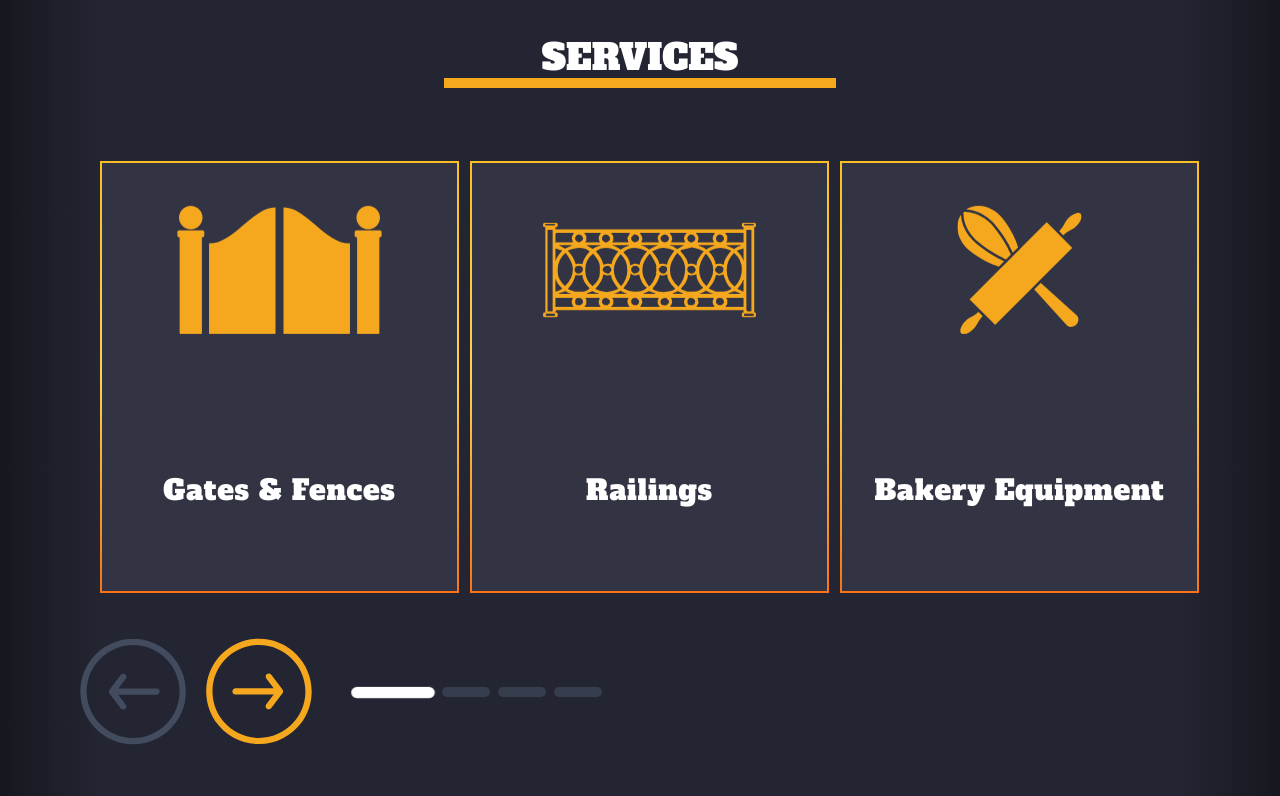
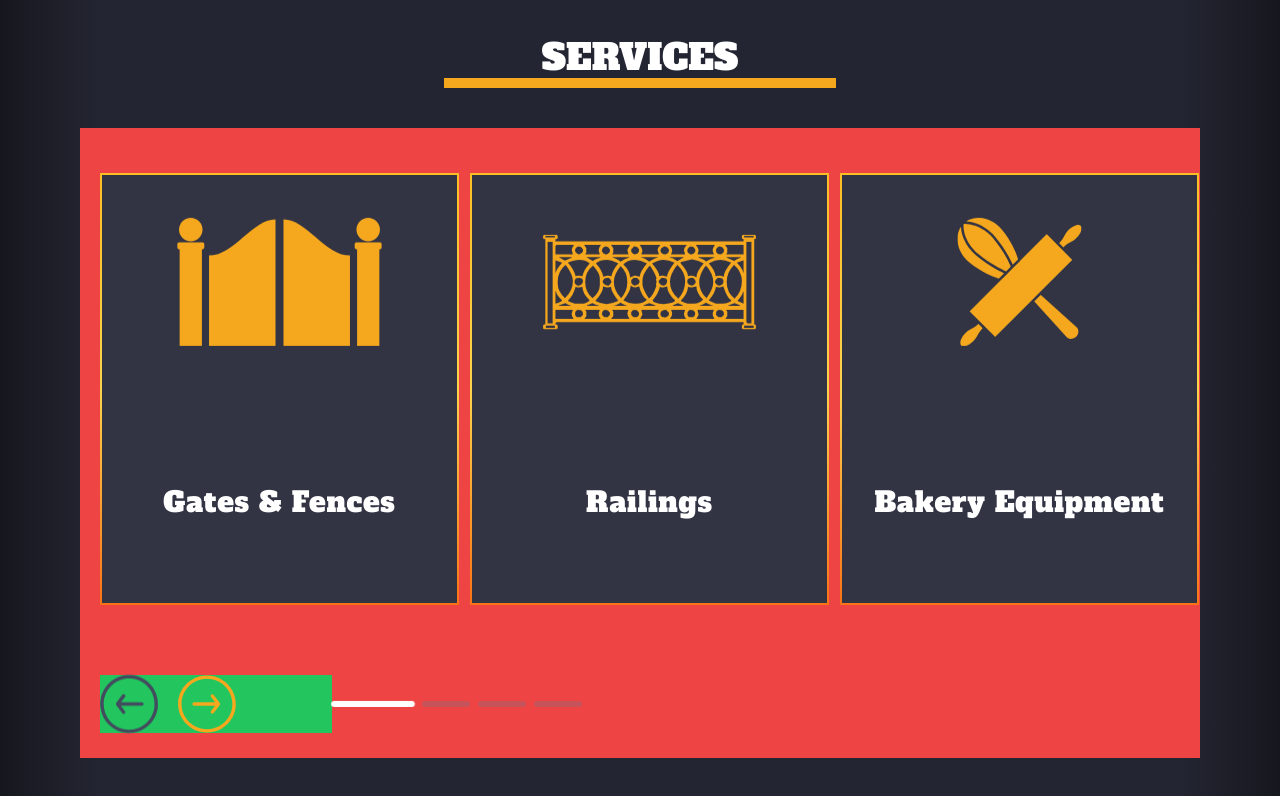
Before and after one commit to Magnum0310/stainless, a React (Vite) app: page / in a window 1280 px wide. Shown: the part 802-1598 px from the top of the page. Built offline with nearby package versions, Linux system fonts and the light colour scheme; a web font is replaced by a local one.

Commit message:
Small changes on the arrow images under Serives Pages

```diff
--- a/src/components/ChooseUsPage.jsx
+++ b/src/components/ChooseUsPage.jsx
@@ -63,7 +63,7 @@ const ChooseUsPage = () => {
       <div className="relative h-full w-full">
         {/* TRIANGLE */}
         <motion.div
-          className="absolute bottom-72 right-[45%] z-10 h-full w-full max-xl:right-[55%] max-xl:bg-bgPrimary max-xl:opacity-75"
+          className="absolute bottom-72 right-[45%] z-10 h-full w-full max-xl:right-[45%] max-xl:bg-bgPrimary max-xl:opacity-75"
           style={{
             backgroundImage: `url(${Triangle})`,
             backgroundSize: "cover",
@@ -90,7 +90,7 @@ const ChooseUsPage = () => {
           variants={bgVariants}
           initial="initial"
           animate="animate"
-          className="absolute top-0 z-20 flex h-full w-[70%] flex-col justify-center gap-5 px-14 max-xl:w-[75%] max-xl:gap-3 "
+          className="absolute top-0 z-20 flex h-full w-[70%] flex-col justify-center gap-5 px-14 max-xl:w-[85%] max-xl:gap-3 max-md:w-full "
         >
           <motion.p
             variants={paraVariants}
--- a/src/components/LandingPage.jsx
+++ b/src/components/LandingPage.jsx
@@ -96,7 +96,6 @@ const LandingPage = () => {
               <motion.p
                 variants={textVariants}
                 className="max font-Alfa text-8xl tracking-wider text-white max-xl:text-7xl max-xl:text-blue-500 max-lg:text-6xl max-lg:text-green-500 max-md:text-8xl max-md:text-orange-500 max-sm:text-6xl max-sm:text-red-500"
-                // className="max font-Alfa text-8xl tracking-wider text-white max-xl:text-7xl max-xl:text-blue-500 max-lg:text-6xl max-lg:text-green-500 max-md:text-8xl max-md:text-orange-500 max-sm:text-6xl max-sm:text-red-500"
               >
                 Aries{" "}
               </motion.p>
@@ -120,10 +119,6 @@ const LandingPage = () => {
         <div className="pointer-events-none absolute bottom-0 left-0 top-0  w-[10vw] max-w-[100px] bg-gradient-to-r from-neutral-950/50 to-neutral-950/0" />
         <div className="pointer-events-none absolute bottom-0 right-0 top-0  w-[10vw] max-w-[100px] bg-gradient-to-l from-neutral-950/50 to-neutral-950/0" />
         <div className="pointer-events-none absolute bottom-0 top-0 -z-10 w-full bg-gradient-to-t from-gray-900/80 via-gray-500/50 to-gray-900/50 max-md:z-10" />
-        {/* <div
-          className="right-autof pointer-events-none absolute bottom-0 left-[15%]
-          top-1/4 z-10 hidden h-1/4 w-1/4 border-4 border-orangeColor max-md:inline"
-        /> */}
       </div>
     </>
   );
--- a/src/components/ServicesPage.jsx
+++ b/src/components/ServicesPage.jsx
@@ -133,7 +133,7 @@ const ServicesPage = () => {
             variants={scaleVariant}
             initial="initial"
             animate="animate"
-            className="relative z-10 my-10 flex h-full w-full flex-col justify-around overflow-hidden"
+            className="relative z-10 my-10 flex h-full w-full flex-col justify-around overflow-hidden bg-red-500"
           >
             <motion.div
               variants={hiddenVariants}
@@ -154,7 +154,7 @@ const ServicesPage = () => {
               <ServiceCard />
             </motion.div>
             <div className="relative flex">
-              <motion.div className="flex items-center justify-center gap-5  max-xl:justify-start">
+              <motion.div className="ml-5 flex  items-center justify-start gap-5 bg-green-500 max-xl:ml-0 max-xl:justify-start">
                 {/* <motion.button
                   onClick={onPrev}
                   className="flex rotate-180 justify-end bg-violet-500 desktop:hidden"
@@ -165,7 +165,7 @@ const ServicesPage = () => {
                   onClick={onPrev}
                   variants={prevButtonVariant}
                   src={cardIndex === 0 ? grayArrow : orangeArrow}
-                  className="w-3/4 rotate-180 cursor-pointer  max-xl:w-1/4 desktop:hidden"
+                  className="w-1/4 rotate-180 cursor-pointer  max-xl:w-1/4 desktop:hidden"
                 />
                 {/* </motion.button> */}
                 {/* <motion.button
@@ -178,12 +178,12 @@ const ServicesPage = () => {
                   onClick={onNext}
                   variants={buttonVariants}
                   src={cardIndex === 3 ? grayArrow : orangeArrow}
-                  className="w-3/4 cursor-pointer max-xl:w-1/4 desktop:hidden"
+                  className="w-1/4 cursor-pointer max-xl:w-1/4 desktop:hidden"
                   disabled={cardIndex === 3 ? true : false}
                 />
                 {/* </motion.button> */}
               </motion.div>
-              <motion.div className=" pl-10 max-xl:relative max-xl:right-[7%] max-xl:pl-0 max-lg:right-[10%] max-md:right-[13%] max-sm:right-[10%]">
+              <motion.div className=" pl-0 max-xl:relative max-xl:right-[7%] max-lg:right-[10%] max-md:right-[13%] max-sm:right-[10%]">
                 <motion.ul
                   className="relative flex h-full w-[250px] items-center justify-center gap-2 "
                   variants={loadVariants}
@@ -234,6 +234,7 @@ const ServicesPage = () => {
       )}
       <div className="pointer-events-none absolute bottom-0 left-0 top-0  w-[10vw] max-w-[100px] bg-gradient-to-r from-neutral-950/50 to-neutral-950/0" />
       <div className="pointer-events-none absolute bottom-0 right-0 top-0  w-[10vw] max-w-[100px] bg-gradient-to-l from-neutral-950/50 to-neutral-950/0" />
+      <div className="pointer-events-none absolute bottom-0 top-0 -z-10 w-full bg-gradient-to-t from-gray-900/80 via-gray-500/50 to-gray-900/50 max-md:z-10" />
     </motion.div>
   );
 };
```
